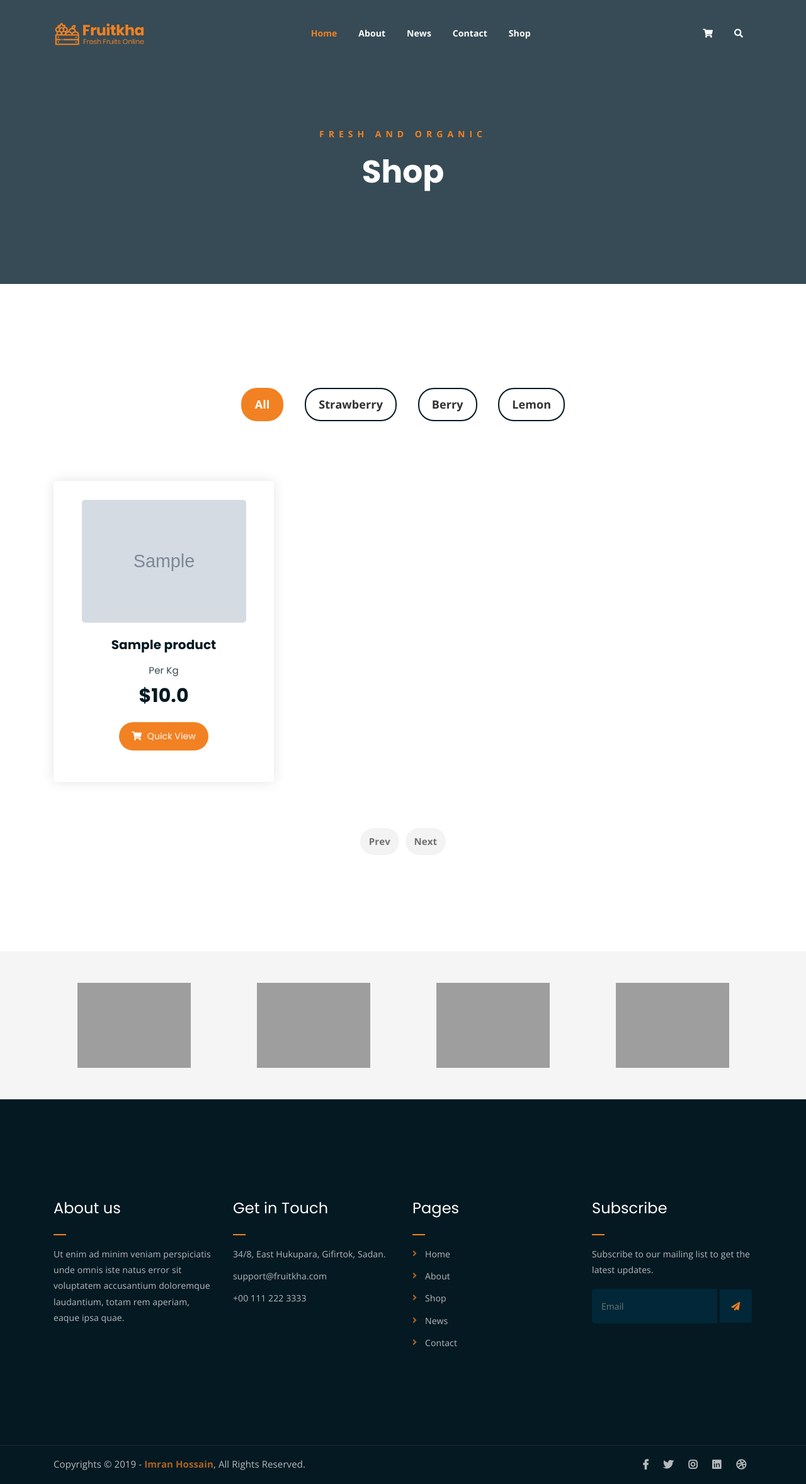
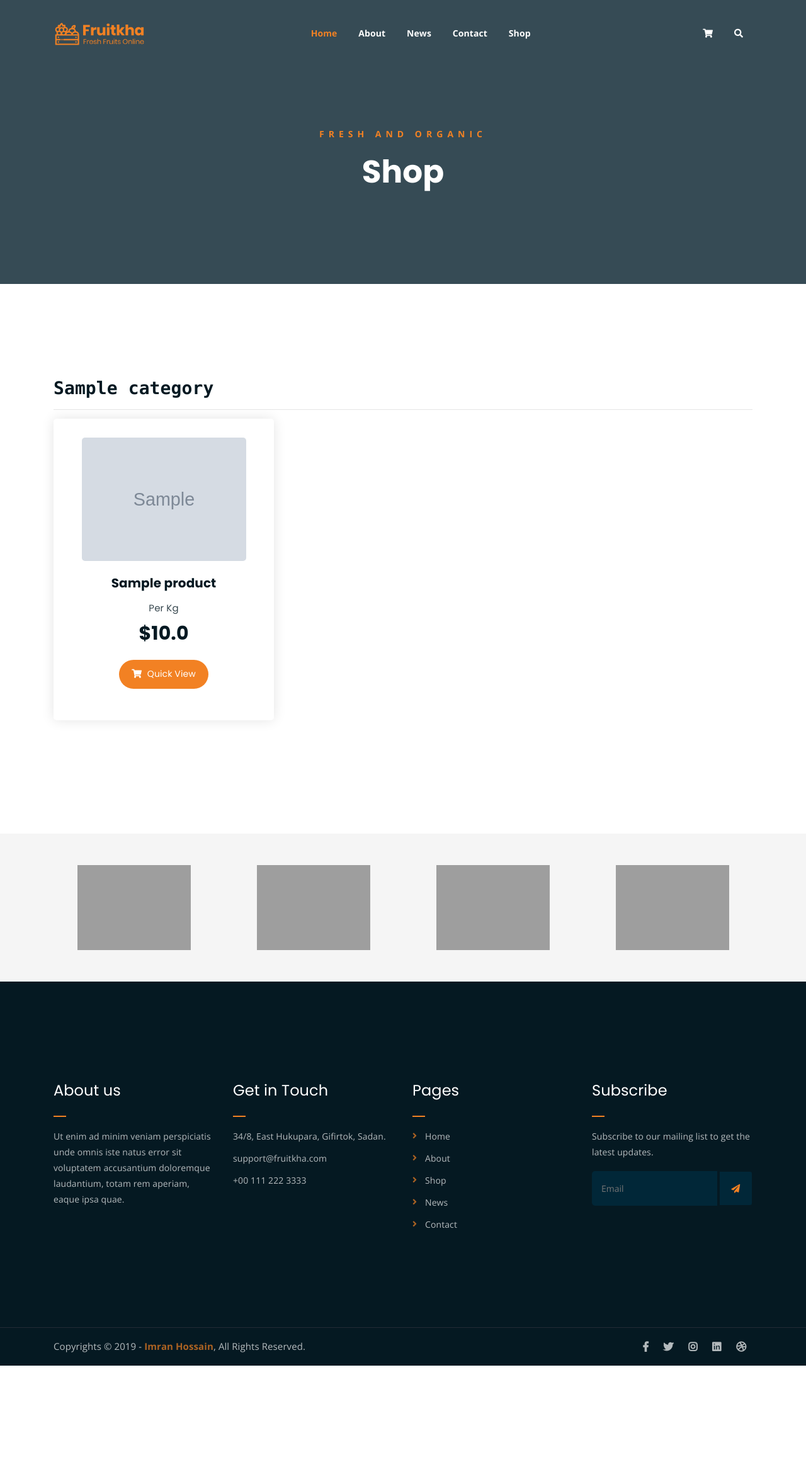
Before and after one commit to Abhishek-vamja/Fruits-Shop, a Django app: page /shop/items/ in a window 1280 px wide. Shown: the whole page at 63% size. After the commit the page ends 2169 px from the top, so only its background shows below. Run offline with Django 4.2, Linux system fonts and the light colour scheme; a user stored in the database is signed in; tables that the repository leaves empty hold one stand-in row (values such as "Sample post"); grey boxes marked "Sample" are stand-in pictures; some libraries are stand-ins or nearby versions; grey boxes are pictures that could not be loaded.

Commit message:
change in  view.

```diff
--- a/FruitShop/shop/views.py
+++ b/FruitShop/shop/views.py
@@ -36,7 +36,9 @@ class ShopView(LoginRequiredMixin, View):
     def get(self, request):
         all_products = Product.objects.all()
 
-        """Pagination logic."""
+        """
+        Pagination logic.
+        """
         no_of_page = 3
         last = math.ceil(len(all_products)/int(no_of_page))
         page = request.GET.get('page')
@@ -54,10 +56,24 @@ class ShopView(LoginRequiredMixin, View):
             prev = "/shop/items/?page=" + str(page - 1)
             next = "/shop/items/?page=" + str(page + 1)
 
+        """
+        Product show category vise.
+        """
+        allProds=[]
+        catprods= Product.objects.values('category', 'id')
+
+        cats= {item["category"] for item in catprods}
+        for cat in cats:
+            prod=Product.objects.filter(category=cat)
+            n = len(prod)
+            nSlides = n // 4 + math.ceil((n / 4) - (n // 4))
+            allProds.append([prod, range(1, nSlides), nSlides])
+
         context = {
             'all_products': all_products,
+            'allProds': allProds,
             'prev': prev,
-            'next': next
+            'next': next,
         }
 
         return render(request, 'shop.html', context)
--- a/FruitShop/templates/base.html
+++ b/FruitShop/templates/base.html
@@ -71,6 +71,9 @@
                                 <li><a href="#">Shop</a>
                                     <ul class="sub-menu">
                                         <li><a href="/shop/items/">Shop</a></li>
+                                        {% for i in cat %}
+                                        <li><a href="">{{i.title}}</a></li>
+                                        {% endfor %}
                                         <li><a href="/shop/cart/">Cart</a></li>
                                     </ul>
                                 </li>
--- a/FruitShop/templates/shop.html
+++ b/FruitShop/templates/shop.html
@@ -20,21 +20,22 @@
 	<div class="product-section mt-150 mb-150">
 		<div class="container">
 
-			<div class="row">
+			<!-- <div class="row">
                 <div class="col-md-12">
                     <div class="product-filters">
                         <ul>
-                            <li class="active" data-filter="*">All</li>
-                            <li data-filter=".strawberry">Strawberry</li>
-                            <li data-filter=".berry">Berry</li>
-                            <li data-filter=".lemon">Lemon</li>
+							{% for i in all_products %}
+                            <li data-filter="{{i.product.category}}">{{i.title}}</li>
+							{% endfor %}
                         </ul>
                     </div>
                 </div>
-            </div>
-
+            </div> -->
+			{% for product , range , nslide in allProds %}
+			<h3><samp>{{product.0.category|capfirst}}</samp></h3>
+			<hr>
 			<div class="row product-lists">
-				{% for i in all_products %}
+				{% for i in product %}
 				<div class="col-lg-4 col-md-6 text-center strawberry">
 					<div class="single-product-item">
 						<div class="product-image">
@@ -47,8 +48,9 @@
 				</div>
 				{% endfor %}
 			</div>
+			{% endfor %}
 
-			<div class="row">
+			<!-- <div class="row">
 				<div class="col-lg-12 text-center">
 					<div class="pagination-wrap">
 						<ul>
@@ -57,7 +59,7 @@
 						</ul>
 					</div>
 				</div>
-			</div>
+			</div> -->
 		</div>
 	</div>
 	<!-- end products -->
```
